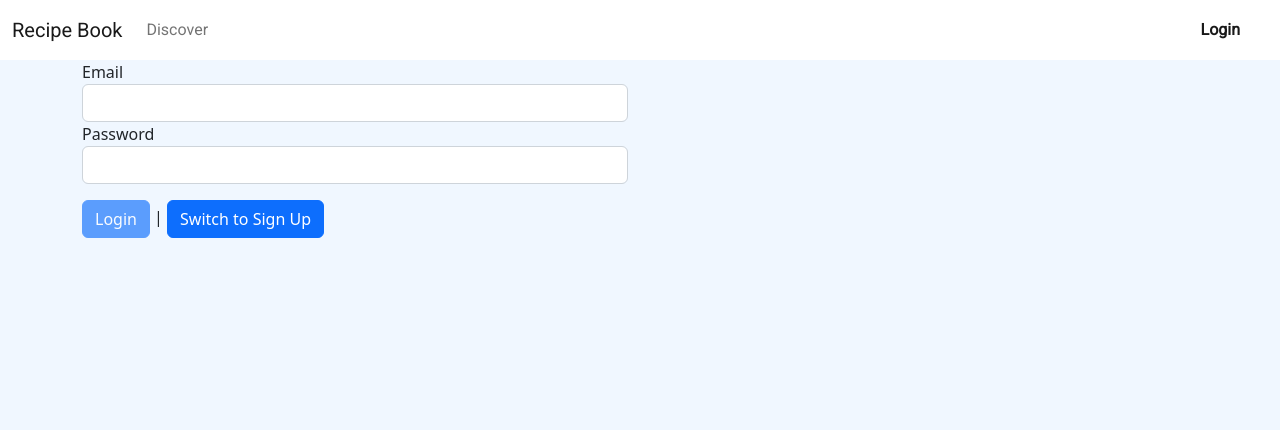
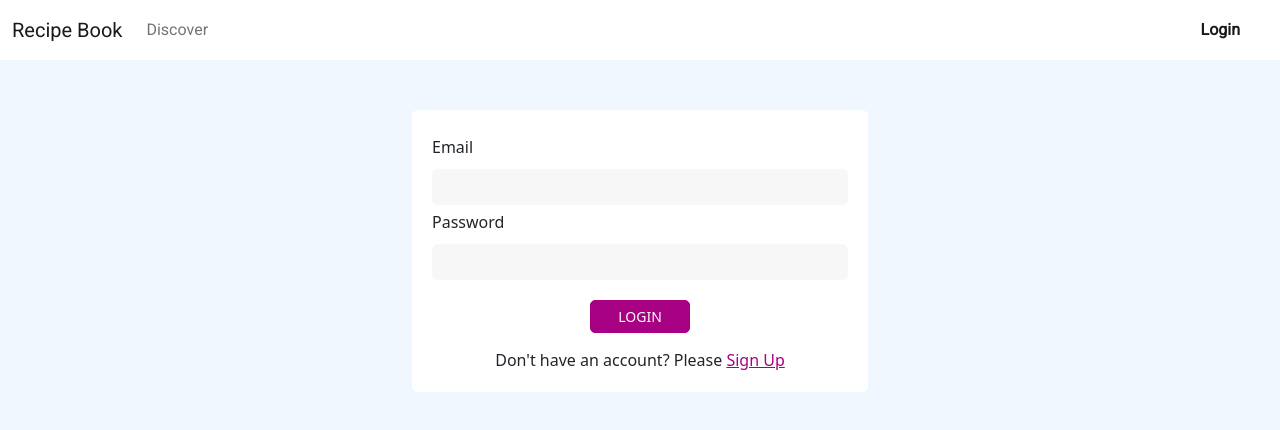
Before and after one commit to payal033/recipe-book-app, an Angular app: page /auth in a window 1280 px wide. Shown: the top 430 px of the page. Built offline with nearby package versions, Linux system fonts and the light colour scheme.

Commit message:
discover component and login UI

```diff
--- a/src/app/app-routing.module.ts
+++ b/src/app/app-routing.module.ts
@@ -1,8 +1,13 @@
 import { NgModule } from '@angular/core';
 import { PreloadAllModules, RouterModule, Routes } from '@angular/router';
+import { DiscoverComponent } from './discover/discover.component';
 
 const appRoutes: Routes = [
   { path: '', redirectTo: '/recipes', pathMatch: 'full' },
+  {
+    path: 'discover',
+    component: DiscoverComponent,
+  },
   {
     path: 'recipes',
     loadChildren: () =>
--- a/src/app/app.module.ts
+++ b/src/app/app.module.ts
@@ -7,9 +7,10 @@ import { HeaderComponent } from './header/header.component';
 import { HttpClientModule } from '@angular/common/http';
 import { SharedModule } from './shared/shared.module';
 import { CoreModule } from './core.module';
+import { DiscoverComponent } from './discover/discover.component';
 
 @NgModule({
-  declarations: [AppComponent, HeaderComponent],
+  declarations: [AppComponent, HeaderComponent, DiscoverComponent],
   imports: [
     BrowserModule,
     HttpClientModule,
--- a/src/app/auth/auth.component.css
+++ b/src/app/auth/auth.component.css
@@ -1,3 +1,81 @@
 .loading {
     text-align: center;
+    background-color: #f0f7ff;
+    margin-top: 20px;
+    padding: 0;
 }
+
+
+.container {
+    display: flex;
+    justify-content: center;
+    flex-direction: column;
+    width: 40%;
+    margin-top: 50px;
+    padding: 0;
+    background-color: #fff;
+    border-radius: 6px;
+    padding: 20px;
+}
+
+label {
+    padding-top: 5px;
+    padding-bottom: 5px;
+    font-size: 16px;
+    margin-bottom: 5px;
+    font-weight: 500;
+}
+
+.buttons {
+    display: flex;
+    justify-content: center;
+    flex-direction: column;
+    align-items: center;
+}
+
+input {
+    border: none;
+    background-color: #f7f7f7;
+}
+
+input:focus {
+    border: 1px solid #000;
+}
+
+p {
+    padding: 0;
+    margin: 0;
+}
+p > a {
+    text-decoration: underline;
+    color: #a70082;
+}
+
+p > a:hover {
+    text-decoration: underline;
+    color: #a70082;
+}
+
+.button {
+    text-align: center;
+    background: none;
+    border-radius: 5px;
+    margin-bottom: 12px;
+    font-size: 14px;
+    padding: 5px 8px;
+    width: 100px;
+    text-transform: uppercase;
+}
+
+.loginbutton {
+    border: 1px solid #a70082;
+    color: #fff;
+    margin-bottom: 15px;
+    margin-top: 20px;
+    background: #a70082;
+}
+
+.loginbutton:hover {
+    background: #a70082;
+    color: #fff;
+}
--- a/src/app/auth/auth.component.html
+++ b/src/app/auth/auth.component.html
@@ -1,7 +1,6 @@
 <!-- <ng-template appPlaceholder></ng-template> -->
 <div class="row">
-    <div class="col-xs-12 col-md-6">
-
+  <div [ngClass]="isLoading ? 'loading' : 'col-xs-12 col-md-6 container'">
     <!-- using bootstrap -->
     <!-- <div class="alert alert-danger" *ngIf="error">
                   {{ error }}
@@ -9,22 +8,57 @@
 
     <!-- using ngIf -->
     <app-alert [message]="error" *ngIf="error" (close)="onError()"></app-alert>
-
-        <div *ngIf="isLoading" class="loading">
+    <div *ngIf="isLoading">
       <app-loading-spinner></app-loading-spinner>
     </div>
     <form #authForm="ngForm" (ngSubmit)="onSubmit(authForm)" *ngIf="!isLoading">
       <div class="form-group">
         <label for="email">Email</label>
-                <input type="email" id="email" class="form-control" ngModel name="email" required email>
+        <input
+          type="email"
+          id="email"
+          class="form-control"
+          ngModel
+          name="email"
+          required
+          email
+        />
       </div>
       <div class="form-group">
         <label for="password">Password</label>
-                <input type="password" id="password" class="form-control" ngModel name="password" minlength="6">
+        <input
+          type="password"
+          id="password"
+          class="form-control"
+          ngModel
+          name="password"
+          minlength="6"
+        />
       </div>
-            <div>
-                <button class="btn btn-primary my-3" type="submit" [disabled]="!authForm.valid">{{ isLoginMode ? 'Login' : 'Sign Up'}}</button> |
-                <button class="btn btn-primary my-3" type="button" (click)="onSwitchMode()">Switch to {{ isLoginMode ? 'Sign Up' : 'Login'}}</button>
+      <div class="buttons">
+        <button
+          class="button loginbutton"
+          type="submit"
+          [disabled]="!authForm.valid"
+        >
+          {{ isLoginMode ? "Login" : "Sign Up" }}
+        </button>
+        <div *ngIf="this.isLoginMode">
+          <p>
+            Don't have an account? Please
+            <a (click)="onSwitchMode()">
+              {{ isLoginMode ? "Sign Up" : "Login" }}
+            </a>
+          </p>
+        </div>
+        <div *ngIf="!this.isLoginMode">
+          <p>
+            Already have an account? Please
+            <a (click)="onSwitchMode()">
+              {{ isLoginMode ? "Sign Up" : "Login" }}
+            </a>
+          </p>
+        </div>
       </div>
     </form>
   </div>
--- /dev/null
+++ b/src/app/discover/discover.component.css
@@ -0,0 +1,170 @@
+* {
+    box-sizing: border-box;
+}
+
+h3 {
+    margin-top: 12px;
+    margin-bottom: 12px;
+    font-size: 20px;
+}
+
+body {
+    background-color: #2d2013;
+    color: #fff;
+    margin: 0;
+}
+
+.container {
+    margin: auto;
+    max-width: 800px;
+    display: flex;
+    flex-direction: column;
+    align-items: center;
+    justify-content: center;
+    text-align: center;
+}
+
+.flex {
+    display: flex;
+}
+
+input, button {
+    border: 1px solid #deee;
+    border-top-left-radius: 4px;
+    border-bottom-left-radius: 4px;
+    font-size: 14px;
+    padding: 8px 10px;
+    margin: 0;
+}
+
+input[type='text'] {
+    width: 300px;
+}
+
+.search-btn {
+    cursor: pointer;
+    border-left: 0;
+    border-radius: 0;
+    border-top-right-radius: 4px;
+    border-bottom-right-radius: 4px;
+}
+
+.random-btn {
+    cursor: pointer;
+    margin-left: 10px;
+    border-top-right-radius: 4px;
+    border-bottom-right-radius: 4px;
+}
+
+.meals {
+    display: grid;
+    grid-template-columns: repeat(4, 1fr);
+    grid-gap: 20px;
+    margin-top: 20px;
+}
+
+.meal {
+    cursor: pointer;
+    position: relative;
+    height: 180px;
+    width: 180px;
+    text-align: center;
+}
+
+.meal img {
+    width: 100%;
+    height: 100%;
+    border: 4px solid #fff;
+    border-radius: 2px;
+}
+
+.meal-info {
+    position: absolute;
+    top: 0;
+    left: 0;
+    height: 100%;
+    width: 100%;
+    background-color: rgba(0, 0, 0, 0.7);
+    display: flex;
+    align-items: center;
+    justify-content: center;
+    transition: opacity 0.2s ease-in;
+    opacity: 0;
+}
+
+.meal:hover .meal-info {
+    opacity: 1;
+}
+
+.single-meal {
+    margin: 30px auto;
+    width: 70%;
+}
+
+.single-meal img {
+    width: 300px;
+    margin: 15px;
+    border: 4px solid #fff;
+    border-radius: 2px;
+}
+
+.single-meal-info {
+    margin: 20px;
+    padding: 10px;
+    border: 2px dashed #e09850;
+    border-radius: 5px;
+}
+
+.single-meal p {
+    margin: 0;
+    letter-spacing: 0.5px;
+    line-height: 1.5;
+}
+
+.single-meal ul {
+    padding-left: 0;
+    list-style-type: none;
+}
+
+.single-meal ul li {
+    border: 1px solid #ededed;
+    border-radius: 5px;
+    background-color: #fff;
+    display: inline-block;
+    color: #2d2013;
+    font-size: 12px;
+    font-weight: bold;
+    padding: 5px;
+    margin: 0 5px 5px 0;
+}
+
+@media(max-width: 800px) {
+    .meals {
+        grid-template-columns: repeat(3, 1fr);
+    }
+}
+@media(max-width: 700px) {
+    .meals {
+        grid-template-columns: repeat(2, 1fr);
+    }
+
+    .meal {
+        height: 200px;
+        width: 200px;
+    }
+}
+
+@media(max-width: 500px) {
+    input[type='text'] {
+        width: 100%;
+    }
+
+    .meals {
+        grid-template-columns: repeat(1, 1fr);
+    }
+
+    .meal {
+        height: 300px;
+        width: 300px;
+    }
+}
--- /dev/null
+++ b/src/app/discover/discover.component.html
@@ -0,0 +1,13 @@
+<div class="container">
+    <h3>Find new recipes!</h3>
+    <div class="flex">
+        <form (ngSubmit)="onSearch(searchForm)" id="submit" class="flex" #searchForm="ngForm">
+            <input type="text" id="search" name="search" ngModel required placeholder="Search recipes and more...">
+            <button class="search-btn"  type="submit"><fa-icon [icon]="faMagnifyingGlass"></fa-icon></button>
+        </form>
+        <button id="random" class="random-btn" (click)="findRandom()"><fa-icon [icon]="faShuffle"></fa-icon></button>
+    </div>
+    <div id="result-heading"></div>
+    <div id="meals" class="meals"></div>
+    <div id="single-meal"></div>
+</div>
--- /dev/null
+++ b/src/app/discover/discover.component.ts
@@ -0,0 +1,32 @@
+import { Component, OnInit, ViewChild } from '@angular/core';
+import { NgForm } from '@angular/forms';
+import {
+  faMagnifyingGlass,
+  faShuffle,
+} from '@fortawesome/free-solid-svg-icons';
+
+@Component({
+  selector: 'app-discover',
+  templateUrl: './discover.component.html',
+  styleUrls: ['./discover.component.css'],
+})
+export class DiscoverComponent implements OnInit {
+  @ViewChild('searchForm') shoppingListForm: NgForm;
+
+  searchTerm: string;
+
+  faMagnifyingGlass = faMagnifyingGlass;
+  faShuffle = faShuffle;
+
+  constructor() {}
+
+  ngOnInit(): void {}
+
+  onSearch(form: NgForm) {
+    const formData = form.value;
+    this.searchTerm = formData.search;
+    console.log(this.searchTerm);
+  }
+
+  findRandom() {}
+}
--- a/src/app/header/header.component.html
+++ b/src/app/header/header.component.html
@@ -4,7 +4,7 @@
       <div class="collapse navbar-collapse">
         <ul class="navbar-nav me-auto">
           <li class="nav-item" >
-            <a class="nav-link">Discover</a>
+            <a class="nav-link" routerLinkActive="active" routerLink="/discover">Discover</a>
           </li>
           <li class="nav-item" >
             <a class="nav-link" [routerLink]="['recipes']" routerLinkActive="active" *ngIf="isAuthenticated">My Recipes</a>
--- a/src/app/recipes/recipe-edit/recipe-edit.component.css
+++ b/src/app/recipes/recipe-edit/recipe-edit.component.css
@@ -68,6 +68,7 @@ input, select, textarea {
 label {
     font-size: 16px;
     margin-bottom: 5px;
+    font-weight: 500;
 }
 
 .addNew {
```
Also changed, not shown: 1 other file (tests, documents, lock files or other folders). Lines whose indentation alone changed are shown as unchanged.
